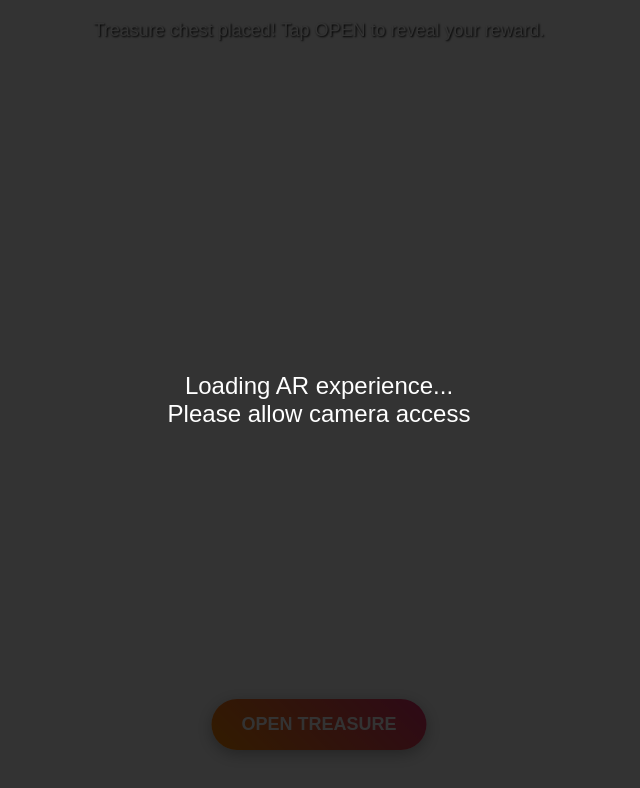
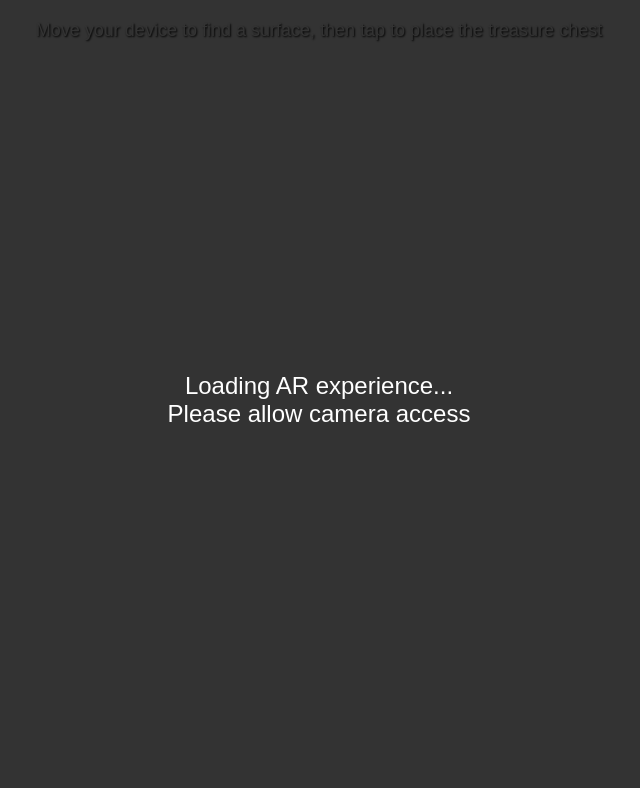
Before and after one commit to ekabaeu/Chest-AR, a plain HTML site: page index.html in a window 1280 px wide. Shown: the whole page, without its empty margins (321-961 px from the left). Drawn offline with Linux system fonts and the light colour scheme.

Commit message:
remove auto-placement of treasure chest for demo purposes

```diff
--- a/index.html
+++ b/index.html
@@ -429,15 +429,6 @@
                 }
             });
 
-            // Auto-place chest for demo purposes after 3 seconds if not placed
-            setTimeout(() => {
-                if (!chestPlaced) {
-                    chestContainer.setAttribute('position', '0 0 -3');
-                    openButton.style.opacity = '1';
-                    chestPlaced = true;
-                    document.getElementById('instructions').textContent = 'Treasure chest placed! Tap OPEN to reveal your reward.';
-                }
-            }, 3000);
         }
 
         function openTreasureChest() {
```
